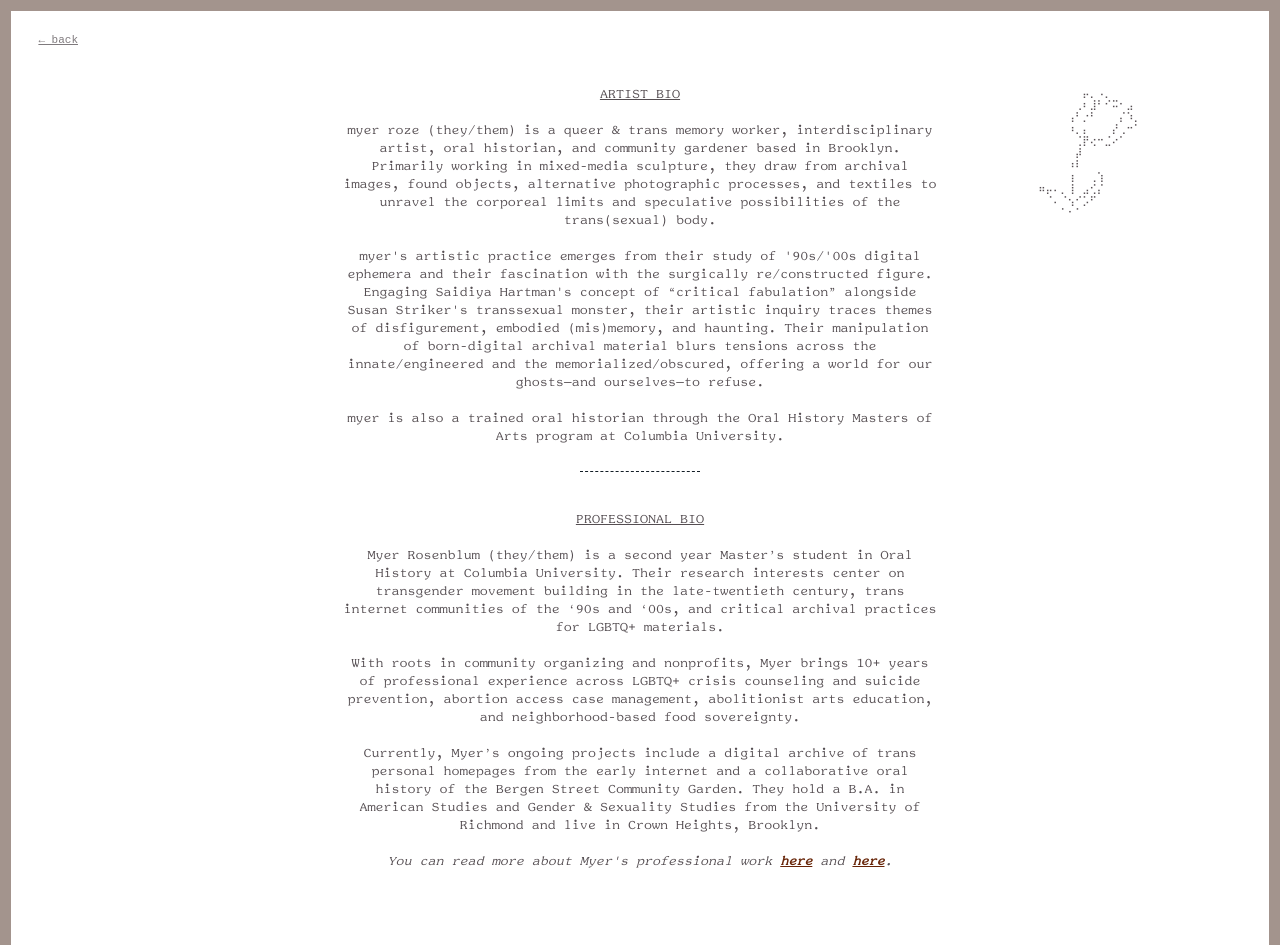
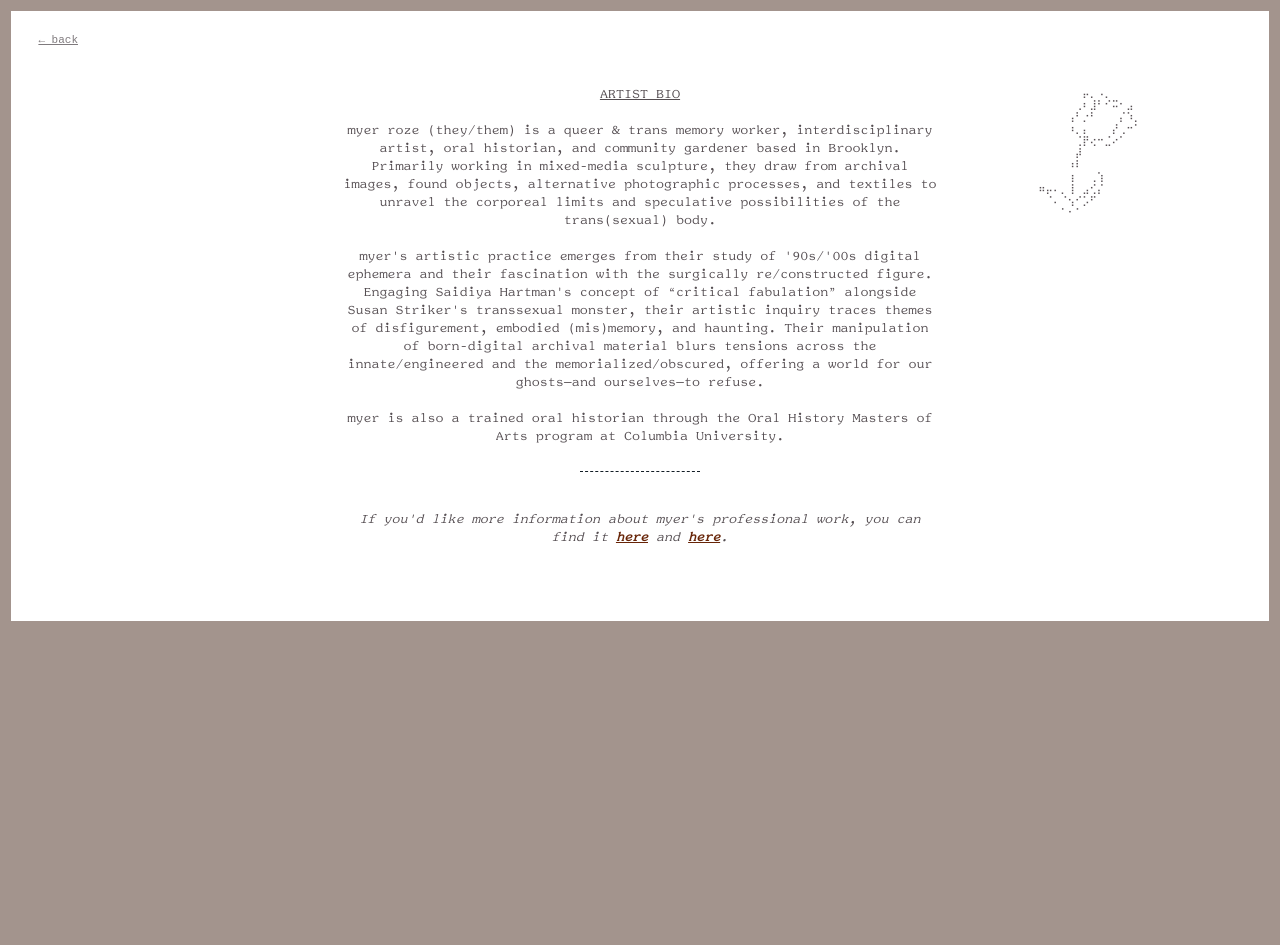
Before and after one commit to myyyyyer/website, a plain HTML site: page pages/about.html in a window 1280 px wide. After the commit the page ends 800 px from the top, so only its background shows below. Drawn offline with Linux system fonts and the light colour scheme.

Commit message:
bio changes

```diff
--- a/pages/about.html
+++ b/pages/about.html
@@ -29,16 +29,7 @@
     <hr>
 
     <div class="text">
-            <u>PROFESSIONAL BIO</u>
-            <br> <br>
-            Myer Rosenblum (they/them) is a second year Master’s student in Oral History at Columbia University. Their research interests center on transgender movement building in the late-twentieth century, trans internet communities of the ‘90s and ‘00s, and critical archival practices for LGBTQ+ materials.
-            <br> <br>
-            With roots in community organizing and nonprofits, Myer brings 10+ years of professional experience across LGBTQ+ crisis counseling and suicide prevention, abortion access case management, abolitionist arts education, and neighborhood-based food sovereignty.
-            <br> <br>
-            Currently, Myer’s ongoing projects include a digital archive of trans personal homepages from the early internet and a collaborative oral history of the Bergen Street Community Garden. They hold a B.A. in American Studies and Gender & Sexuality Studies from the University of
-            Richmond and live in Crown Heights, Brooklyn.
-            <br> <br>
-            <i>You can read more about Myer's professional work <a href="https://oralhistory.columbia.edu/current-student-bios/people/myer-rosenblum-2025" target="_blank">here</a> and <a href="https://www.linkedin.com/in/m-rosenblum/" target="_blank">here</a>.</i>
+        <i>If you'd like more information about myer's professional work, you can find it <a href="https://oralhistory.columbia.edu/current-student-bios/people/myer-rosenblum-2025" target="_blank">here</a> and <a href="https://www.linkedin.com/in/m-rosenblum/" target="_blank">here</a>.</i>
     </div>
 
     <pre class="adornment">
```
